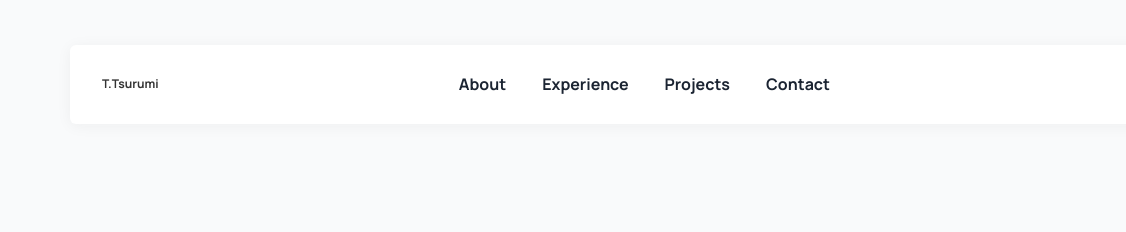
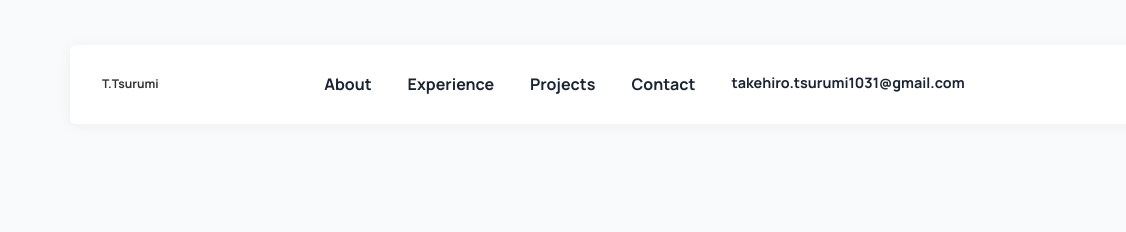
Before and after one commit to tti440/tti440.github.io, a plain HTML site: page index.html in a window 1280 px wide. Shown: the top 232 px of the page, 0-1126 px from the left. Drawn offline with nearby package versions, Linux system fonts and the light colour scheme.

Commit message:
Slight update

```diff
--- a/index.html
+++ b/index.html
@@ -43,6 +43,11 @@
 		  <li><a href="#experience-sec" class="navbar-link">Experience</a></li>
 		  <li><a href="#project-sec" class="navbar-link">Projects</a></li>
 		  <li><a href="#contact-sec" class="navbar-link">Contact</a></li>
+		  <li>
+            <a href="mailto:takehiro.tsurumi1031@gmail.com" class="navbar-link" style="font-size: 0.9em;">
+              takehiro.tsurumi1031@gmail.com
+            </a>
+          </li>
 		</ul>
 
 		<div class="wrapper">
```
Also changed, not shown: assets/images/project-2.png.
